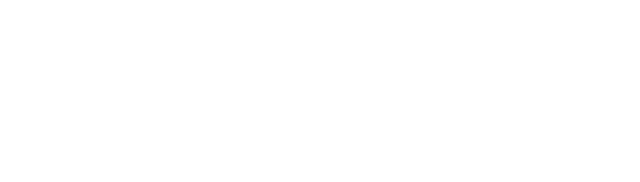
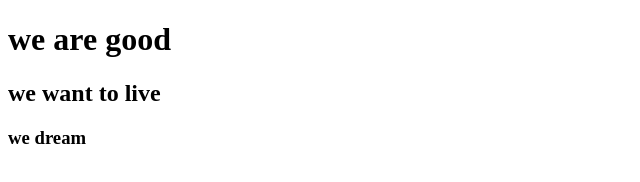
Before and after one commit to Mohtasim48/my-first-repo, a plain HTML site: page index.html in a window 1280 px wide. Shown: the whole page, without its empty margins (0-640 px from the left). Drawn offline with Linux system fonts and the light colour scheme.

Commit message:
added header

```diff
--- a/index.html
+++ b/index.html
@@ -7,6 +7,9 @@
     <title>My first Git repository</title>
 </head>
 <body>
+    <h1>we are good</h1>
+    <h2>we want to live</h2>
+    <h3>we dream</h3>
 
 </body>
 </html>
```
Also changed, not shown: 1 other file.
